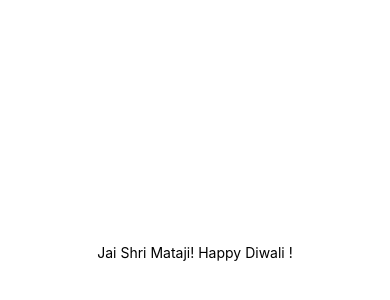
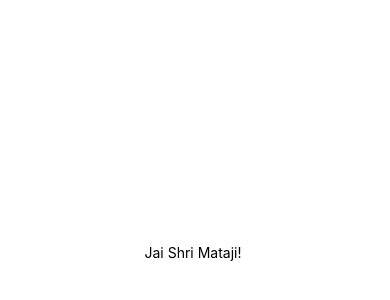
Before and after one commit to sydevs/sahaja-app, a React Native app: screen / in a window 390 px wide. Shown: the part 170-470 px from the top of the page. Built offline with nearby package versions, Linux system fonts and the light colour scheme.

Commit message:
Update App.js

```diff
--- a/App.js
+++ b/App.js
@@ -4,7 +4,7 @@ import { StyleSheet, Text, View } from 'react-native';
 export default function App() {
   return (
     <View style={styles.container}>
-      <Text>Jai Shri Mataji! Happy Diwali !</Text>
+      <Text>Jai Shri Mataji! </Text>
     </View>
   );
 }
```
